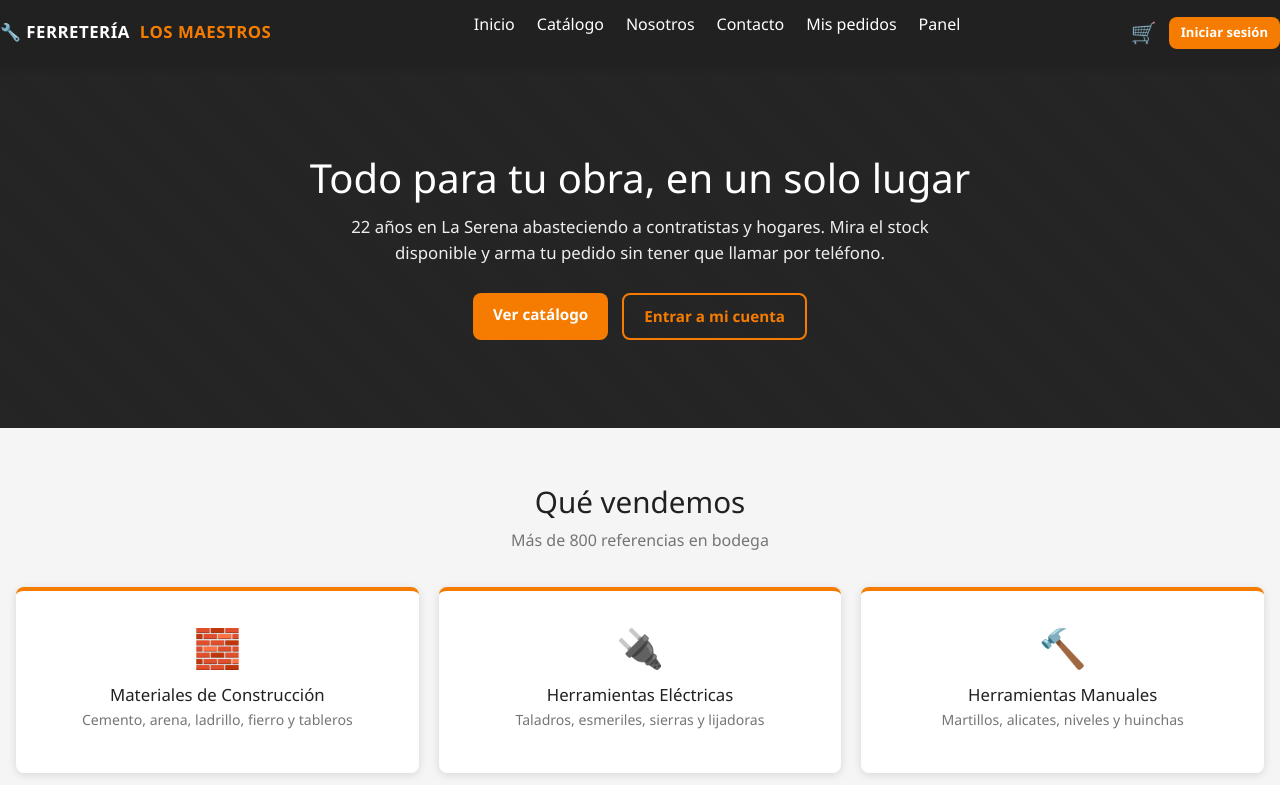
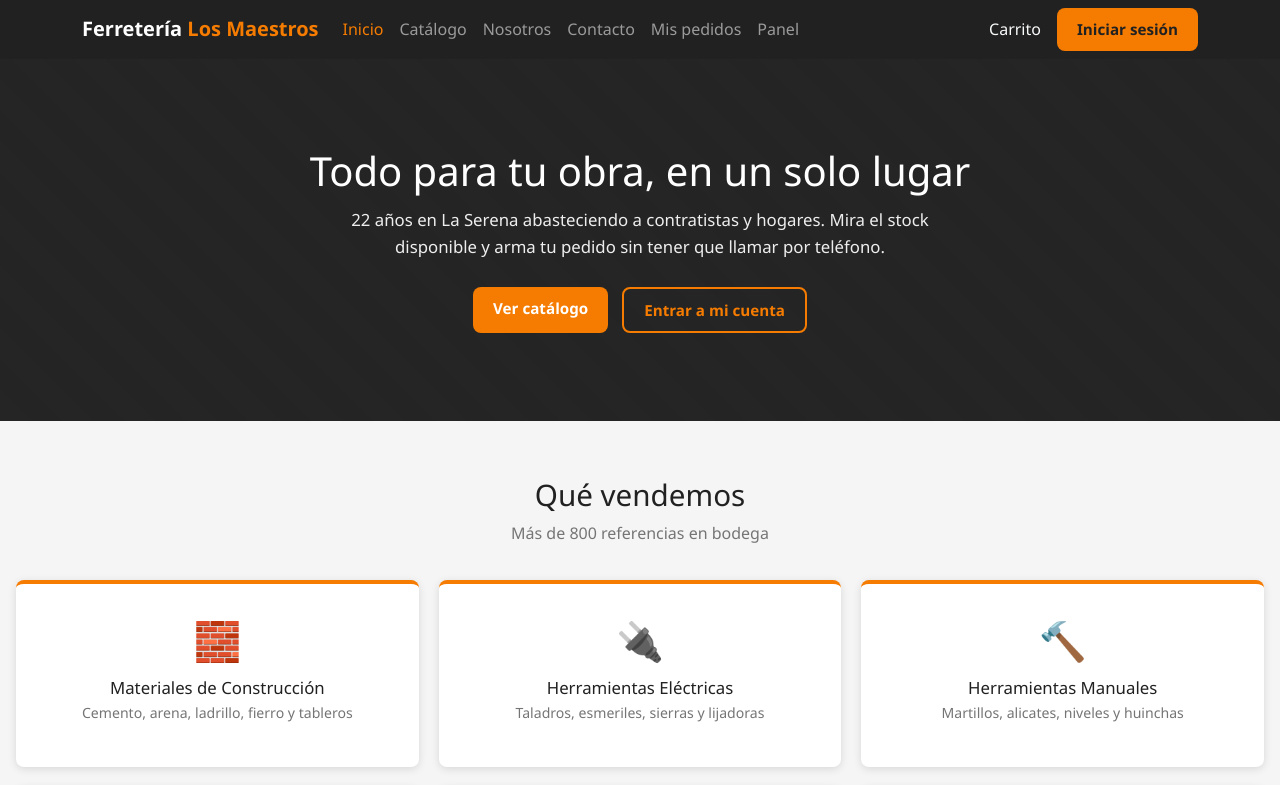
Before and after one commit to tomihm/Ferreteria.git.io, a React (Vite) app: page / in a window 1280 px wide. Shown: the top 785 px of the page. Built offline with nearby package versions, Linux system fonts and the light colour scheme.

Commit message:
Cambiado el header al navbar de Bootstrap

```diff
--- a/src/core/Header.jsx
+++ b/src/core/Header.jsx
@@ -1,35 +1,52 @@
+import { useState } from 'react';
 import { NavLink } from 'react-router-dom';
 import { useCarrito } from '../context/CarritoContext.jsx';
 
 function Header(){
     const { totalUnidades } = useCarrito();
+    const [menuAbierto, setMenuAbierto] = useState(false);
+
+    // al elegir una pagina en el celular se cierra el menu
+    const cerrarMenu = () => setMenuAbierto(false);
 
     return(
-        <header className="header">
-                <div className="contenedor header__barra">
-                <NavLink to="/" className="logo">
-                    🔧 FERRETERÍA <em>LOS MAESTROS</em>
+        <header className="navbar navbar-expand-lg navbar-dark bg-dark sticky-top">
+            <div className="container">
+                <NavLink to="/" className="navbar-brand fw-bold" onClick={cerrarMenu}>
+                    Ferretería <span className="text-primary">Los Maestros</span>
                 </NavLink>
-                    <input type="checkbox" id="menuToggle" />
-                    <nav className="nav" aria-label="Navegación principal">
-                        <ul className="nav__lista">
-                            <li><NavLink to="/">Inicio</NavLink></li>
-                            <li><NavLink to="/catalogo">Catálogo</NavLink></li>
-                            <li><NavLink to="/nosotros">Nosotros</NavLink></li>
-                            <li><NavLink to="/contacto">Contacto</NavLink></li>
-                            <li><NavLink to="/mis-pedidos">Mis pedidos</NavLink></li>
-                            <li><NavLink to="/panel">Panel</NavLink></li>
+
+                <button
+                    type="button"
+                    className="navbar-toggler"
+                    aria-controls="menuPrincipal"
+                    aria-expanded={menuAbierto}
+                    aria-label="Abrir menú"
+                    onClick={() => setMenuAbierto(!menuAbierto)}
+                >
+                    <span className="navbar-toggler-icon"></span>
+                </button>
+
+                <div className={menuAbierto ? 'collapse navbar-collapse show' : 'collapse navbar-collapse'} id="menuPrincipal">
+                    <nav className="me-auto" aria-label="Navegación principal">
+                        <ul className="navbar-nav">
+                            <li className="nav-item"><NavLink to="/" end className="nav-link" onClick={cerrarMenu}>Inicio</NavLink></li>
+                            <li className="nav-item"><NavLink to="/catalogo" className="nav-link" onClick={cerrarMenu}>Catálogo</NavLink></li>
+                            <li className="nav-item"><NavLink to="/nosotros" className="nav-link" onClick={cerrarMenu}>Nosotros</NavLink></li>
+                            <li className="nav-item"><NavLink to="/contacto" className="nav-link" onClick={cerrarMenu}>Contacto</NavLink></li>
+                            <li className="nav-item"><NavLink to="/mis-pedidos" className="nav-link" onClick={cerrarMenu}>Mis pedidos</NavLink></li>
+                            <li className="nav-item"><NavLink to="/panel" className="nav-link" onClick={cerrarMenu}>Panel</NavLink></li>
                         </ul>
                     </nav>
-                    <div className="header__acciones">
-                        <NavLink to="/carrito" className="carrito-icono" aria-label="Ver carrito de compras">
-                            🛒{totalUnidades > 0 && <span className="carrito-contador">{totalUnidades}</span>}
+                    <div className="d-flex align-items-center gap-3 py-2 py-lg-0">
+                        <NavLink to="/carrito" className="nav-link text-light" onClick={cerrarMenu}>
+                            Carrito{totalUnidades > 0 && <span className="badge bg-primary text-dark ms-1">{totalUnidades}</span>}
                         </NavLink>
-                        <NavLink to="/login" className="btn btn--primario btn--sm">Iniciar sesión</NavLink>
-                        <label htmlFor="menuToggle" className="hamburguesa" aria-label="Abrir menú">☰</label>
+                        <NavLink to="/login" className="btn btn-primary btn-sm" onClick={cerrarMenu}>Iniciar sesión</NavLink>
                     </div>
                 </div>
-            </header>
+            </div>
+        </header>
     )
 
 }
--- a/src/index.css
+++ b/src/index.css
@@ -74,6 +74,9 @@
   box-shadow: 0 0 0 .25rem rgba(245, 124, 0, .25);
 }
 .form-check-input:checked { background-color: #212121; border-color: #212121; }
+
+/* pagina actual del menu en naranja */
+.navbar .nav-link.active { color: #f57c00; }
 
 * { margin: 0; padding: 0; box-sizing: border-box; }
 
```
Also changed, not shown: 1 other file (tests, documents, lock files or other folders).
